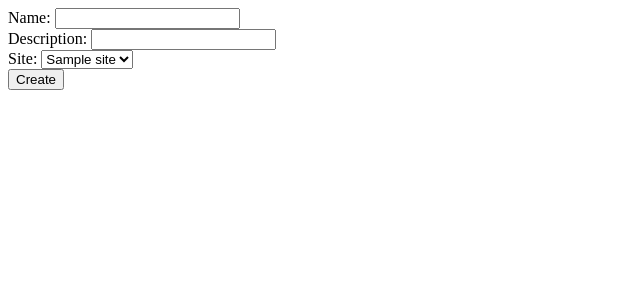
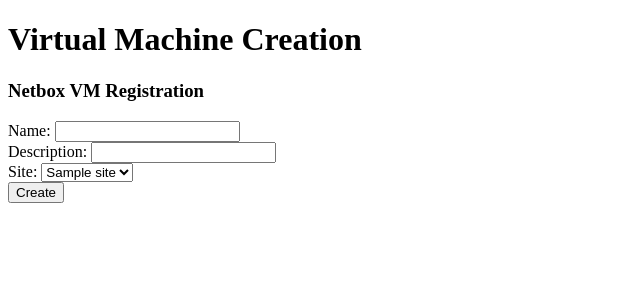
Before and after one commit to L0vyR/simple_portal_project, a Flask app: template simple_portal/templates/vm_create.html in a window 1280 px wide. Shown: the top 300 px of the page, without its empty margins (0-640 px from the left). Run offline with Flask 3, Linux system fonts and the light colour scheme; the template is opened without the code that fills it: most values are stand-ins (such as "Sample title", 1, 10 or a date in 2020).

Commit message:
Added : Title in vm creation html form

```diff
--- a/simple_portal/remote_api/netbox_api.py
+++ b/simple_portal/remote_api/netbox_api.py
@@ -14,6 +14,7 @@ def netbox_create_vm(vm_name, vm_description, site_id=16, vm_status="active"):
         site=site_id,
         description=vm_description,
         status=vm_status)
+
     return print(create_vm.id)
 
 
--- a/simple_portal/templates/vm_create.html
+++ b/simple_portal/templates/vm_create.html
@@ -7,6 +7,9 @@
 </head>
 
 <body>
+
+    <h1>Virtual Machine Creation</h1>
+    <h3>Netbox VM Registration</h3>
 
     <form method="POST" action="/api/create-vm">
         <div>
```
